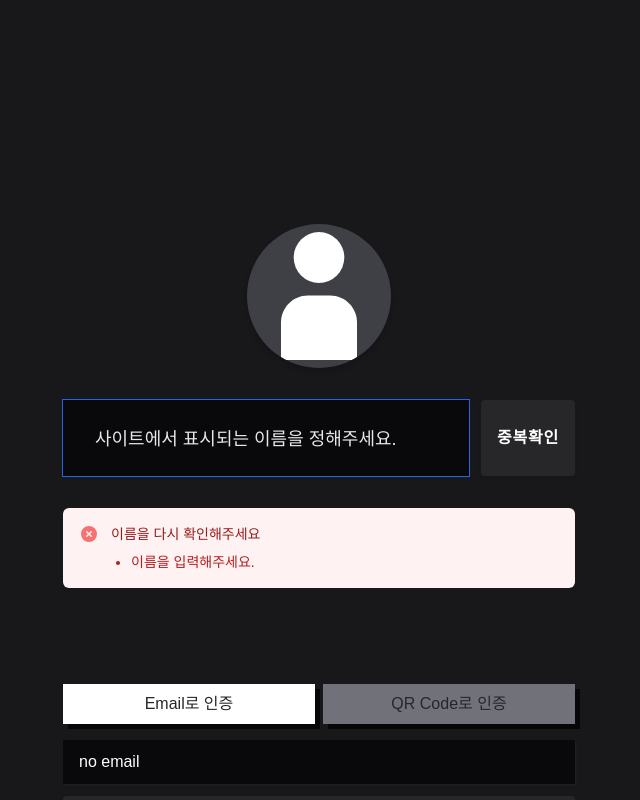
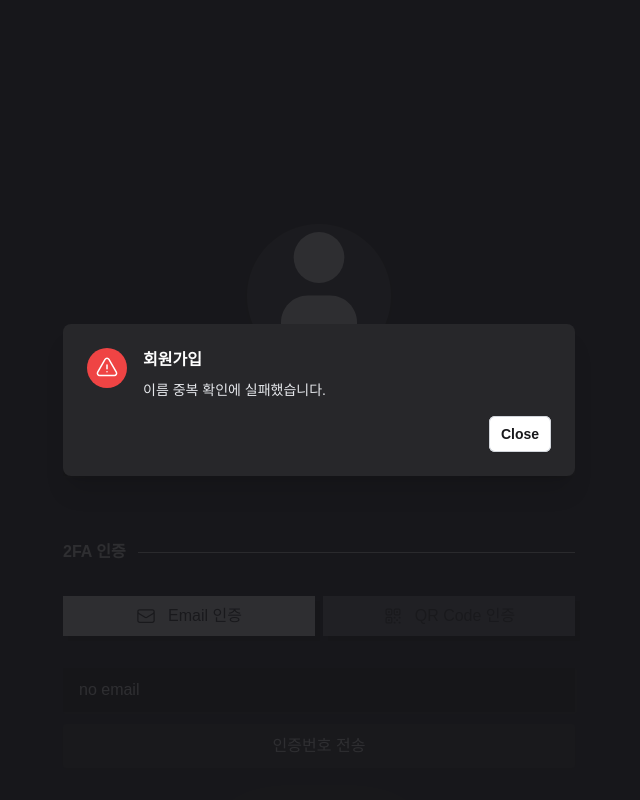
Before and after one commit to 42trancendence/front_end, a Next.js app: page /signup in a window 1280 px wide. Both pictures are taken after a click on the button "중복확인". Shown: the top 800 px of the page, without its empty margins (321-961 px from the left). Built offline with nearby package versions, Linux system fonts and the light colour scheme; no server answers.

Commit message:
[ADD] Signup function * input 필드 유효성 검사시 로딩이미지 추가 * dialog, alert 디자인 수정 * OneLineInform ui 추가

```diff
--- a/components/TabFor2fa.tsx
+++ b/components/TabFor2fa.tsx
@@ -1,17 +1,22 @@
 import { Tab } from "@headlessui/react";
+import { EnvelopeIcon, QrCodeIcon } from "@heroicons/react/24/outline";
+import clsx from "clsx";
 function classNames(...classes: string[]) {
 	return classes.filter(Boolean).join(" ");
 }
 
 export default function TabFor2fa({
+	className,
 	tapnames,
 	children,
 }: {
+	className?: string;
 	tapnames: string[];
 	children: React.ReactNode;
 }) {
+	className = clsx("m-auto w-full max-w-lg", className);
 	return (
-		<div className="m-auto w-full max-w-lg px-2 py-16 sm:px-0">
+		<div className={className}>
 			<Tab.Group>
 				<Tab.List className="flex space-x-2">
 					{Object.keys(tapnames).map((tapIndex) => (
@@ -19,18 +24,23 @@ export default function TabFor2fa({
 							key={tapIndex}
 							className={({ selected }) =>
 								classNames(
-									"text-md w-full py-2.5 font-medium leading-5 text-zinc-800 shadow-dual",
+									"text-md inline-flex w-full items-center justify-center py-2.5 font-medium leading-5 text-zinc-800 shadow-dual",
 									selected
 										? "bg-white shadow"
 										: "bg-zinc-500 text-white hover:bg-white/[0.12]"
 								)
 							}
 						>
-							{tapnames[parseInt(tapIndex)]}
+							{tapnames[parseInt(tapIndex)] === "Email" ? (
+								<EnvelopeIcon className="mr-3 h-5 w-5" />
+							) : (
+								<QrCodeIcon className="mr-3 h-5 w-5" />
+							)}
+							{tapnames[parseInt(tapIndex)]} 인증
 						</Tab>
 					))}
 				</Tab.List>
-				<Tab.Panels className="mt-4">{children}</Tab.Panels>
+				<Tab.Panels className="relative mt-8">{children}</Tab.Panels>
 			</Tab.Group>
 		</div>
 	);
--- a/components/ui/Alert.tsx
+++ b/components/ui/Alert.tsx
@@ -1,15 +1,21 @@
-import { XCircleIcon } from '@heroicons/react/20/solid'
+import { XCircleIcon } from "@heroicons/react/20/solid";
 
-export default function Alert({title, messages}: {title: string, messages: string[]}) {
+export default function Alert({
+	title,
+	messages,
+}: {
+	title: string;
+	messages: string[];
+}) {
 	return (
-    <div className="w-full max-w-lg rounded-md bg-red-50 p-4">
+		<div className="w-full max-w-lg rounded-md bg-red-500 p-4">
 			<div className="flex">
 				<div className="flex-shrink-0">
-          <XCircleIcon className="h-5 w-5 text-red-400" aria-hidden="true" />
+					<XCircleIcon className="h-5 w-5 text-white" aria-hidden="true" />
 				</div>
 				<div className="ml-3">
-          <h3 className="text-sm font-medium text-red-800">{title}</h3>
-          <div className="mt-2 text-sm text-red-700">
+					<h3 className="text-sm font-medium text-white">{title}</h3>
+					<div className="mt-2 text-sm text-zinc-100">
 						<ul role="list" className="list-disc space-y-1 pl-5">
 							{messages.map((message, index) => (
 								<li key={index}>{message}</li>
@@ -19,5 +25,5 @@ export default function Alert({title, messages}: {title: string, messages: strin
 				</div>
 			</div>
 		</div>
-  )
+	);
 }
--- a/components/ui/Dialog.tsx
+++ b/components/ui/Dialog.tsx
@@ -1,15 +1,38 @@
 import { Dialog } from "@headlessui/react";
-import { ExclamationTriangleIcon } from "@heroicons/react/24/outline";
+import { CheckCircleIcon, ExclamationTriangleIcon } from "@heroicons/react/24/outline";
+import clsx from "clsx";
+
+type AlertType = {
+	[style: string]: {color: string; icon: typeof CheckCircleIcon};
+	success: {color: string; icon: typeof CheckCircleIcon};
+	fail: {color: string; icon: typeof ExclamationTriangleIcon};
+};
+
+let alertStyles: AlertType = {
+	success: {
+		color: "bg-green-500",
+		icon: CheckCircleIcon,
+	},
+	fail: {
+		color: "bg-red-500",
+		icon: ExclamationTriangleIcon,
+	},
+};
 
 export default function MyDialog({
+	type,
+	dialogTitle,
 	dialogText,
 	isOpen,
 	setIsOpen,
 }: {
+	type: string,
+	dialogTitle: string,
 	dialogText: string;
 	isOpen: boolean;
 	setIsOpen: any;
 }) {
+	const Icon = alertStyles[type].icon;
 	return (
 		<Dialog
 			open={isOpen}
@@ -18,34 +41,35 @@ export default function MyDialog({
 		>
 			{/* The backdrop, rendered as a fixed sibling to the panel container */}
 			<div
-				className="fixed inset-0 bg-gray-500 bg-opacity-75 transition-opacity"
+				className="fixed inset-0 bg-zinc-900 bg-opacity-90 transition-opacity"
 				aria-hidden="true"
 			/>
 			<div className="fixed inset-0 z-10 overflow-y-auto">
 				<div className="flex min-h-full items-end justify-center p-4 text-center sm:items-center sm:p-0">
-					<Dialog.Panel className="relative transform overflow-hidden rounded-lg bg-white px-4 pb-4 pt-5 text-left shadow-xl transition-all sm:my-8 sm:w-full sm:max-w-lg sm:p-6">
+					<Dialog.Panel className="relative overflow-hidden rounded-lg bg-zinc-800 px-4 pb-4 pt-5 text-left shadow-xl sm:my-8 sm:w-full sm:max-w-lg sm:p-6">
 						<div className="sm:flex sm:items-start">
-							<div className="mx-auto flex h-12 w-12 flex-shrink-0 items-center justify-center rounded-full bg-red-100 sm:mx-0 sm:h-10 sm:w-10">
-								<ExclamationTriangleIcon
-									className="h-6 w-6 text-red-600"
+							<div className={clsx("mx-auto flex h-12 w-12 flex-shrink-0 items-center justify-center rounded-full sm:mx-0 sm:h-10 sm:w-10",
+								alertStyles[type].color)}>
+								<Icon
+									className="h-6 w-6 text-white"
 									aria-hidden="true"
 								/>
 							</div>
 							<div className="mt-3 text-center sm:ml-4 sm:mt-0 sm:text-left">
 								<Dialog.Title
 									as="h3"
-									className="text-base font-semibold leading-6 text-gray-900"
+									className="text-base font-semibold leading-6 text-white"
 								>
-									뭐야 왜 안돼
+									{dialogTitle}
 								</Dialog.Title>
 								<div className="mt-2">
-									<p className="text-sm text-gray-500">{dialogText}</p>
+									<p className="text-sm text-gray-200">{dialogText}</p>
 								</div>
 							</div>
 						</div>
 						<div className="mt-5 sm:mt-4 sm:flex sm:flex-row-reverse">
 							<button
-								className="mt-3 inline-flex w-full justify-center rounded-md bg-white px-3 py-2 text-sm font-semibold text-gray-900 shadow-sm ring-1 ring-inset ring-gray-300 hover:bg-gray-50 sm:mt-0 sm:w-auto"
+								className="mt-3 inline-flex w-full justify-center rounded-md bg-white px-3 py-2 text-sm font-semibold text-zinc-900 shadow-sm ring-1 ring-inset ring-gray-300 hover:bg-gray-50 sm:mt-0 sm:w-auto"
 								onClick={() => setIsOpen(false)}
 							>
 								Close
--- /dev/null
+++ b/components/ui/Loading.tsx
@@ -0,0 +1,29 @@
+export default function Loading() {
+  return (
+	<>
+	<div className="absolute z-10 inset-0 bg-zinc-900 bg-opacity-75 transition-opacity" />
+		<div className="absolute inset-0 z-10 flex items-center justify-center">
+				<svg className="animate-spin h-8 w-8" fill="#ffffff" height="800px" width="800px" version="1.1" id="Layer_1" xmlns="http://www.w3.org/2000/svg"
+					viewBox="0 0 330 330">
+				<g id="XMLID_2_">
+					<path id="XMLID_4_" d="M97.5,165c0-8.284-6.716-15-15-15h-60c-8.284,0-15,6.716-15,15s6.716,15,15,15h60
+						C90.784,180,97.5,173.284,97.5,165z"/>
+					<path id="XMLID_5_" d="M307.5,150h-30c-8.284,0-15,6.716-15,15s6.716,15,15,15h30c8.284,0,15-6.716,15-15S315.784,150,307.5,150z"
+						/>
+					<path id="XMLID_6_" d="M172.5,90c8.284,0,15-6.716,15-15V15c0-8.284-6.716-15-15-15s-15,6.716-15,15v60
+						C157.5,83.284,164.216,90,172.5,90z"/>
+					<path id="XMLID_7_" d="M172.501,240c-8.284,0-15,6.716-15,15v60c0,8.284,6.716,15,15,15c8.284,0,15-6.716,15-15v-60
+						C187.501,246.716,180.785,240,172.501,240z"/>
+					<path id="XMLID_8_" d="M77.04,48.327c-5.856-5.858-15.354-5.857-21.213,0c-5.858,5.858-5.858,15.355,0,21.213l42.427,42.428
+						c2.929,2.929,6.768,4.394,10.606,4.394c3.838,0,7.678-1.465,10.606-4.393c5.858-5.858,5.858-15.355,0-21.213L77.04,48.327z"/>
+					<path id="XMLID_9_" d="M246.746,218.034c-5.857-5.857-15.355-5.857-21.213,0c-5.858,5.858-5.857,15.355,0,21.213l42.428,42.426
+						c2.929,2.929,6.768,4.393,10.607,4.393c3.839,0,7.678-1.465,10.606-4.393c5.858-5.858,5.858-15.355,0-21.213L246.746,218.034z"/>
+					<path id="XMLID_10_" d="M98.254,218.034L55.828,260.46c-5.858,5.858-5.858,15.355,0,21.213c2.929,2.929,6.768,4.393,10.607,4.393
+						c3.839,0,7.678-1.464,10.606-4.393l42.426-42.426c5.858-5.858,5.858-15.355,0-21.213
+						C113.609,212.176,104.111,212.176,98.254,218.034z"/>
+				</g>
+				</svg>
+	</div>
+	</>
+  )
+}
--- /dev/null
+++ b/components/ui/OneLineInform.tsx
@@ -0,0 +1,47 @@
+import { CheckCircleIcon } from "@heroicons/react/20/solid";
+import { XCircleIcon } from "@heroicons/react/20/solid";
+import clsx from "clsx";
+
+type AlertType = {
+	[style: string]: {color: string; icon: typeof CheckCircleIcon};
+	success: {color: string; icon: typeof CheckCircleIcon};
+	fail: {color: string; icon: typeof XCircleIcon};
+};
+
+let alertStyles: AlertType = {
+	success: {
+		color: "text-green-500",
+		icon: CheckCircleIcon,
+	},
+	fail: {
+		color: "text-red-500",
+		icon: XCircleIcon,
+	},
+};
+
+export default function OneLineInform({
+	type,
+	message,
+}: {
+	type: string;
+	message: string;
+}) {
+	const Icon = alertStyles[type].icon;
+	return (
+		<div className="w-full max-w-lg rounded-md bg-zinc-800 p-4 shadow-lg">
+			<div className="flex">
+				<div className="flex-shrink-0">
+					<Icon
+						className={clsx("h-5 w-5", alertStyles[type].color)}
+						aria-hidden="true"
+					/>
+				</div>
+				<div className="ml-3">
+					<p className={clsx("text-sm font-medium", alertStyles[type].color)}>
+						{message}
+					</p>
+				</div>
+			</div>
+		</div>
+	);
+}
--- a/pages/signup.tsx
+++ b/pages/signup.tsx
@@ -11,6 +11,8 @@ import {
 } from "@/utils/Authentication";
 import MyDialog from "@/components/ui/Dialog";
 import Alert from "@/components/ui/Alert";
+import OneLineInform from "@/components/ui/OneLineInform";
+import Loading from "@/components/ui/Loading";
 
 interface MyFormData {
 	avatar: FileList;
@@ -53,15 +55,27 @@ export default function SignUpPage() {
 		checkLoginStatus();
 	}, [router]);
 
+	// input State
 	const [avatarUrl, setavatarUrl] = useState<string | null>(null);
 	const [isNameDuplicatedPass, setisNameDuplicatedPass] =
 		useState<boolean>(false);
-	const [is2faNext, setis2faNext] = useState<boolean>(false);
+	const [nameLoading, setnameLoading] = useState<boolean>(false);
+	// 2fa State
+	const [is2faNext, setis2faNext] = useState<"before" | "loading" | "after">(
+		"before"
+	);
 	const [isValidated2fa, setisValidated2fa] = useState<boolean>(false);
 	const [validationCode, setvalidationCode] = useState<string>("");
+	const [validationEmail, setvalidationEmail] = useState<string>("no email");
+	// 팝업 State
 	let [isOpen, setIsOpen] = useState(false);
+	let [dialogState, setDialogState] = useState<"success" | "fail">("fail");
 	let [dialogText, setDialogText] = useState("");
-	const [validationEmail, setvalidationEmail] = useState<string>("no email");
+	function openDialog(message: string, state: "success" | "fail") {
+		setDialogText(message);
+		setDialogState(state);
+		setIsOpen(true);
+	}
 
 	useEffect(() => {
 		const inputEmailValue = async () => {
@@ -71,8 +85,10 @@ export default function SignUpPage() {
 					"Content-Type": "application/json",
 					Authorization: `Bearer ${localStorage.getItem("token")}`,
 				},
-			}).then((res) =>
-				res.json()
+			})
+				.then((res) =>
+					res
+						.json()
 						.then((data) => {
 							setvalidationEmail(data.email);
 						})
@@ -104,13 +120,13 @@ export default function SignUpPage() {
 		[avatarUrl]
 	);
 
-	// 아바타 사이즈 체크
+	// 아바타 사이즈 체크 & 미리보기 주소 생성
 	function checkSize(event: React.ChangeEvent<HTMLInputElement>) {
 		const avatarFile = event.target.files?.[0];
 		if (avatarFile) {
 			if (avatarFile.size > 5 * 1024 * 1024) {
-				alert("아바타 사이즈는 5MB 이내로 등록 가능합니다.");
 				setavatarUrl(null);
+				openDialog("아바타 사이즈는 5MB 이내로 등록 가능합니다.", "fail");
 				return;
 			}
 			const reader = new FileReader();
@@ -125,36 +141,41 @@ export default function SignUpPage() {
 
 	// 이름 중복 체크
 	const checkNameDuplication = async (name: string) => {
+		setnameLoading(true);
 		try {
-			const res = await fetch(`http://localhost:3000/users/name/${name}`, {
+			const res = await fetch(
+				`http://localhost:3000/users/name?userName=${name}`,
+				{
 					method: "GET",
 					headers: {
 						"Content-Type": "application/json",
 						Authorization: `Bearer ${localStorage.getItem("token")}`,
 					},
-			});
+				}
+			);
 			const data = await res.json();
+			setnameLoading(false);
 			if (res.status === 200) {
 				setisNameDuplicatedPass(true);
-				setDialogText(data.message);
-				setIsOpen(true);
+				openDialog("사용 가능한 이름입니다.", "success");
 			} else if (data.error) {
 				setisNameDuplicatedPass(false);
-				setDialogText(data.message);
-				setIsOpen(true);
+				openDialog(data.message, "fail");
 			} else {
 				setisNameDuplicatedPass(false);
-				setDialogText("이름 중복 확인에 실패했습니다.");
-				setIsOpen(true);
+				openDialog("이름 중복 확인에 실패했습니다.", "fail");
 			}
 		} catch (error) {
-			console.log(error);
+			setnameLoading(false);
+			setisNameDuplicatedPass(false);
+			openDialog("이름 중복 확인에 실패했습니다.", "fail");
 		}
 	};
 
 	// 2fa 인증 코드 전송
 	const send2faValidationCode = async (event: any) => {
 		event.preventDefault();
+		setis2faNext("loading");
 		try {
 			const res = await fetch("http://localhost:3000/2fa/email", {
 				method: "POST",
@@ -164,12 +185,13 @@ export default function SignUpPage() {
 				},
 			});
 			if (res.status === 201) {
-				setis2faNext(true);
+				setis2faNext("after");
 			} else {
-				setis2faNext(false);
+				setis2faNext("before");
 			}
 		} catch (error) {
 			console.log(error);
+			setis2faNext("before");
 		}
 	};
 
@@ -190,11 +212,11 @@ export default function SignUpPage() {
 				setisValidated2fa(true);
 			} else if (res.status === 404) {
 				setisValidated2fa(false);
-				setDialogText("2FA 인증 코드가 일치하지 않습니다.");
-				setIsOpen(true);
+				openDialog("2FA 인증 코드가 일치하지 않습니다.", "fail");
 			}
 		} catch (error) {
 			setisValidated2fa(false);
+			openDialog("2FA 인증에 실패했습니다.", "fail");
 			console.log(error);
 		}
 	};
@@ -207,8 +229,7 @@ export default function SignUpPage() {
 					isNameDuplicatedPass === false
 						? "- 이름 중복 확인을 해주세요."
 						: "- 2FA 인증을 해주세요.";
-				setDialogText(text);
-				setIsOpen(true);
+				openDialog(text, "fail");
 				return;
 			}
 			const formData = new FormData();
@@ -222,26 +243,28 @@ export default function SignUpPage() {
 				method: "POST",
 				body: formData,
 			});
-			if (res.status === 200) {
+			if (res.status === 201) {
 				router.push("/lobby/overview");
+				setIsOpen;
 			} else {
 				const errorData = await res.json();
-				setDialogText(errorData.message);
+				openDialog(errorData.message, "fail");
 				setIsOpen(true);
 			}
 		} catch (err) {
-			setDialogText("회원가입에 실패했습니다.");
-			setIsOpen(true);
+			openDialog("회원가입에 실패했습니다.", "fail");
 		}
 	};
 
 	return (
 		<>
 			{loading ? (
-				<div>loading...</div>
+				<Loading />
 			) : (
 				<>
 					<MyDialog
+						type={dialogState}
+						dialogTitle="회원가입"
 						dialogText={dialogText}
 						isOpen={isOpen}
 						setIsOpen={setIsOpen}
@@ -273,6 +296,7 @@ export default function SignUpPage() {
 										</label>
 									</div>
 									<div className="relative flex w-full max-w-lg">
+										{nameLoading && <Loading />}
 										<label htmlFor="name" className="sr-only">
 											이름
 										</label>
@@ -286,10 +310,9 @@ export default function SignUpPage() {
 											placeholder="사이트에서 표시되는 이름을 정해주세요."
 										/>
 										<button
+											type="button"
 											className="text-md ml-3 inline-flex items-center justify-center whitespace-nowrap rounded bg-zinc-800 px-4 font-semibold tracking-wider text-white shadow"
-											onClick={() =>
-												checkNameDuplication(getValues("name"))
-											}
+											onClick={() => checkNameDuplication(getValues("name"))}
 										>
 											중복확인
 										</button>
@@ -300,10 +323,26 @@ export default function SignUpPage() {
 											messages={[errors.name.message || ""]}
 										/>
 									)}
+									<div className="relative mt-8 w-full max-w-lg">
+										<div
+											className="absolute inset-0 flex items-center"
+											aria-hidden="true"
+										>
+											<div className="w-full border-t border-zinc-300" />
+										</div>
+										<div className="relative flex justify-start">
+											<span className="bg-zinc-900 pr-3 text-base font-semibold leading-6 text-white">
+												2FA 인증
+											</span>
+										</div>
+									</div>
 									{!isValidated2fa ? (
-										<TabFor2fa tapnames={["Email로 인증", "QR Code로 인증"]}>
-											<Tab.Panel className="">
-												{!is2faNext ? (
+										<>
+											<TabFor2fa tapnames={["Email", "QR Code"]}>
+												{is2faNext === "loading" && <Loading />}
+												<Tab.Panel>
+													{(is2faNext === "before" ||
+														is2faNext === "loading") && (
 														<div className="relative flex w-full max-w-lg flex-col">
 															<label
 																htmlFor="validation_email"
@@ -327,7 +366,8 @@ export default function SignUpPage() {
 																인증번호 전송
 															</NormalButton>
 														</div>
-												) : (
+													)}
+													{is2faNext === "after" && (
 														<div className="relative flex w-full max-w-lg">
 															<label
 																htmlFor="validation_code"
@@ -355,12 +395,14 @@ export default function SignUpPage() {
 														</div>
 													)}
 												</Tab.Panel>
-											<Tab.Panel className="">test</Tab.Panel>
+												<Tab.Panel className="">QRcode</Tab.Panel>
 											</TabFor2fa>
+										</>
 									) : (
-										<div className="m-auto w-full max-w-lg px-2 py-16 sm:px-0">
-											<p>2FA 인증 완료</p>
-										</div>
+										<OneLineInform
+											type="success"
+											message="2FA 인증이 완료되었습니다!"
+										/>
 									)}
 									<input
 										className="cursor-pointer border bg-white px-12 py-4 text-lg font-semibold tracking-wider text-zinc-900 shadow-bt shadow-white/40 hover:bg-zinc-100"
```
Lines whose indentation alone changed are shown as unchanged.
